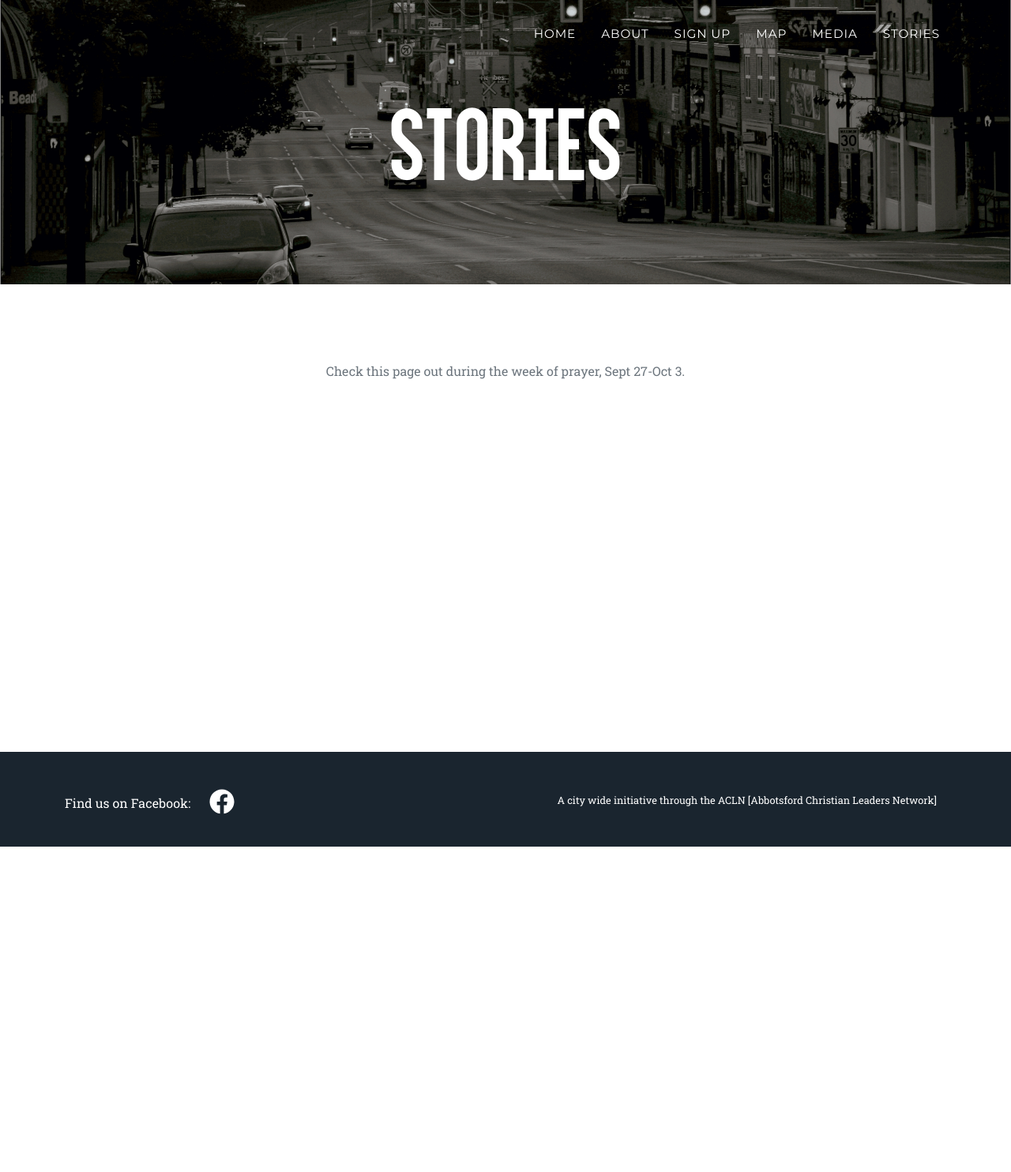
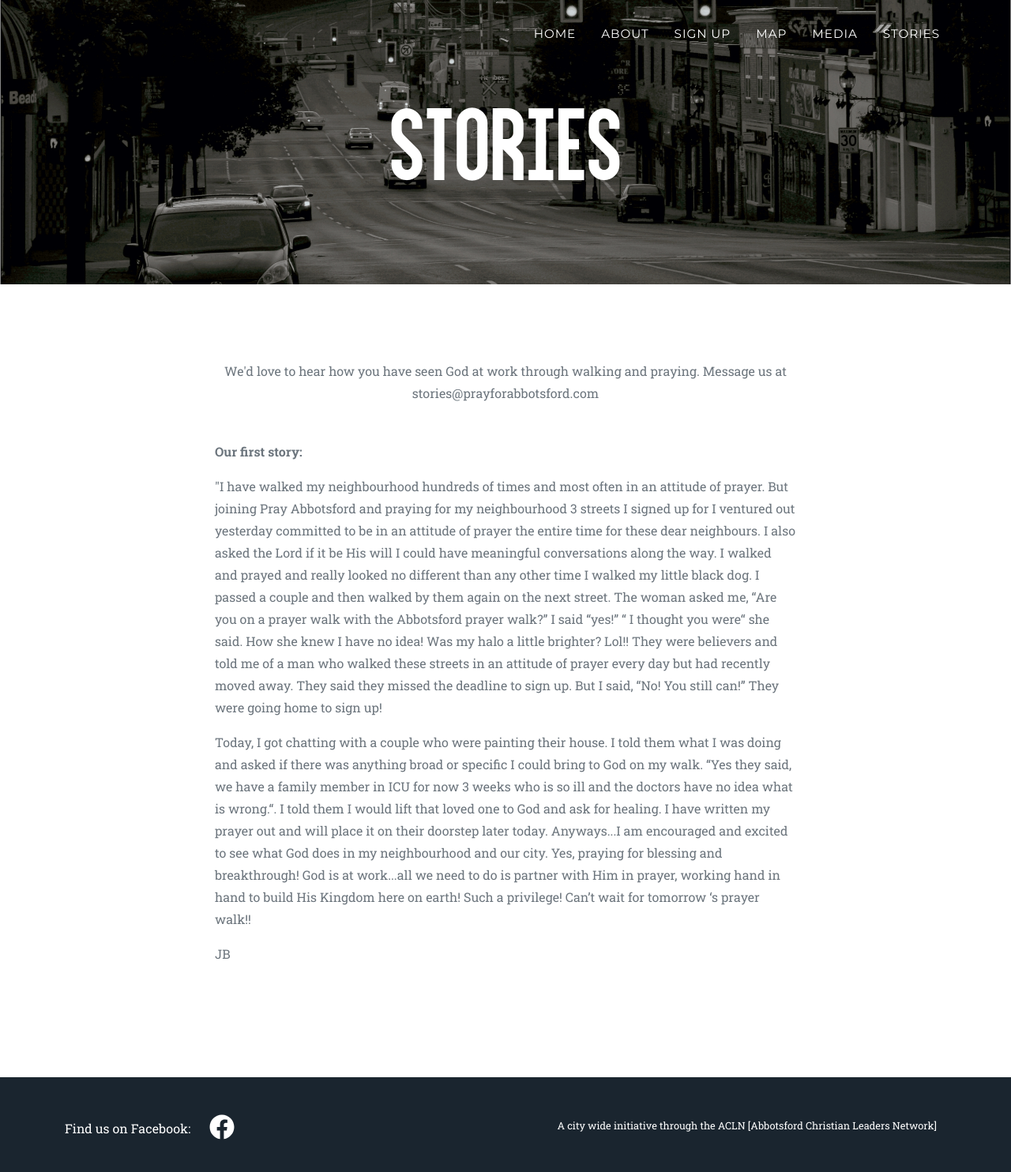
Before and after one commit to nicoepp/pray-for-streets, a Django app: page /stories in a window 1280 px wide. Shown: the whole page at 79% size. Before the commit the page ends 1072 px from the top, so only its background shows below. Run offline with Django 3.2, Linux system fonts and the light colour scheme; parts of the project's set-up code (start-up, migrations or seed data) failed here and were passed over; some libraries are stand-ins or nearby versions; some web fonts are replaced.

Commit message:
Add first story

```diff
--- a/backend/streetsignup/templates/streetsignup/other/stories.html
+++ b/backend/streetsignup/templates/streetsignup/other/stories.html
@@ -13,9 +13,49 @@
 <!--                <h2 class="section-heading text-uppercase">About the Event</h2>-->
 <!--            </div>-->
             <div class="row">
-                <div class="col-lg-8 mx-auto text-center" style="min-height: 400px">
+                <div class="col-lg-8 mx-auto text-center">
                     <p class="large text-muted">
-                        Check this page out during the week of prayer, Sept 27-Oct 3.
+                        We'd love to hear how you have seen God at work through walking and praying.
+                        Message us at stories@prayforabbotsford.com
+                    </p>
+                </div>
+            </div>
+
+            <div class="row" style="padding-top: 30px">
+                <div class="col-lg-8 mx-auto">
+                    <p class="text-muted">
+                        <b>Our first story:</b>
+                    </p>
+                </div>
+            </div>
+            <div class="row" style="padding-bottom: 30px">
+                <div class="col-lg-8 mx-auto">
+                    <p class="large text-muted">
+                        "I have walked my neighbourhood hundreds of times and most often in an attitude of prayer. But
+                        joining Pray Abbotsford and praying for my neighbourhood 3 streets I signed up for I ventured
+                        out yesterday committed to be in an attitude of prayer the entire time for these dear
+                        neighbours. I also asked the Lord if it be His will I could have meaningful conversations along
+                        the way. I walked and prayed and really looked no different than any other time I walked my
+                        little black dog. I passed a couple and then walked by them again on the next street. The woman
+                        asked me, “Are you on a prayer walk with the Abbotsford prayer walk?” I said “yes!” “ I thought
+                        you were“ she said. How she knew I have no idea! Was my halo a little brighter? Lol!! They were
+                        believers and told me of a man who walked these streets in an attitude of prayer every day but
+                        had recently moved away. They said they missed the deadline to sign up. But I said, “No! You
+                        still can!” They were going home to sign up!
+                    </p>
+                    <p class="large text-muted">
+                        Today, I got chatting with a couple who were painting their house. I told them what I was doing
+                        and asked if there was anything broad or specific I could bring to God on my walk. “Yes they
+                        said, we have a family member in ICU for now 3 weeks who is so ill and the doctors have no idea
+                        what is wrong.“. I told them I would lift that loved one to God and ask for healing. I have
+                        written my prayer out and will place it on their doorstep later today.
+                        Anyways...I am encouraged and excited to see what God does in my neighbourhood and our city.
+                        Yes, praying for blessing and breakthrough! God is at work...all we need to do is partner with
+                        Him in prayer, working hand in hand to build His Kingdom here on earth! Such a privilege! Can’t
+                        wait for tomorrow ‘s prayer walk!!
+                    </p>
+                    <p class="large text-muted">
+                        JB
                     </p>
                 </div>
             </div>
```
